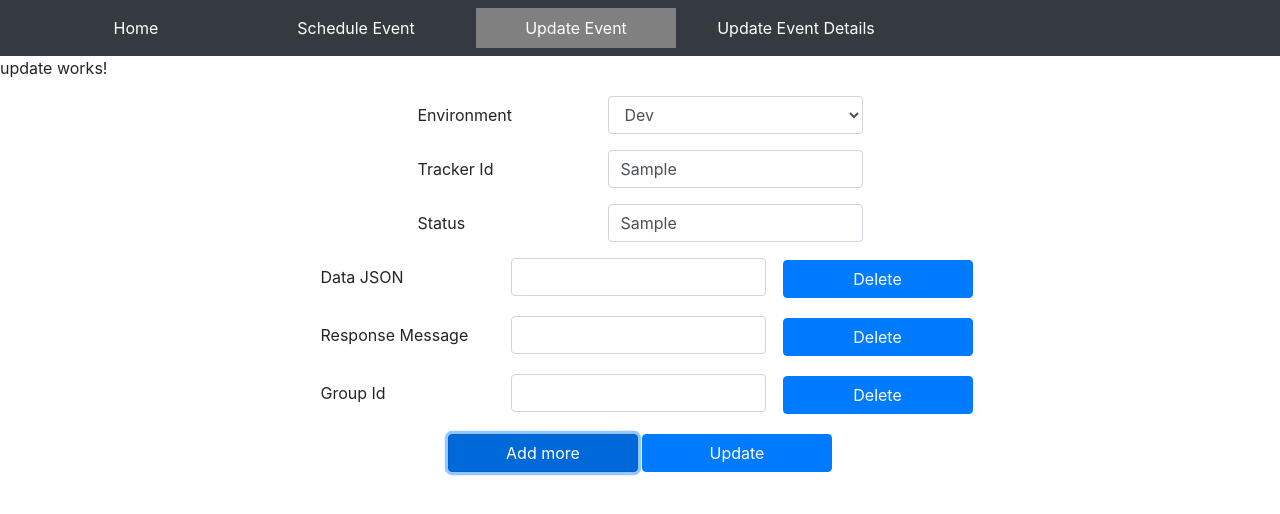
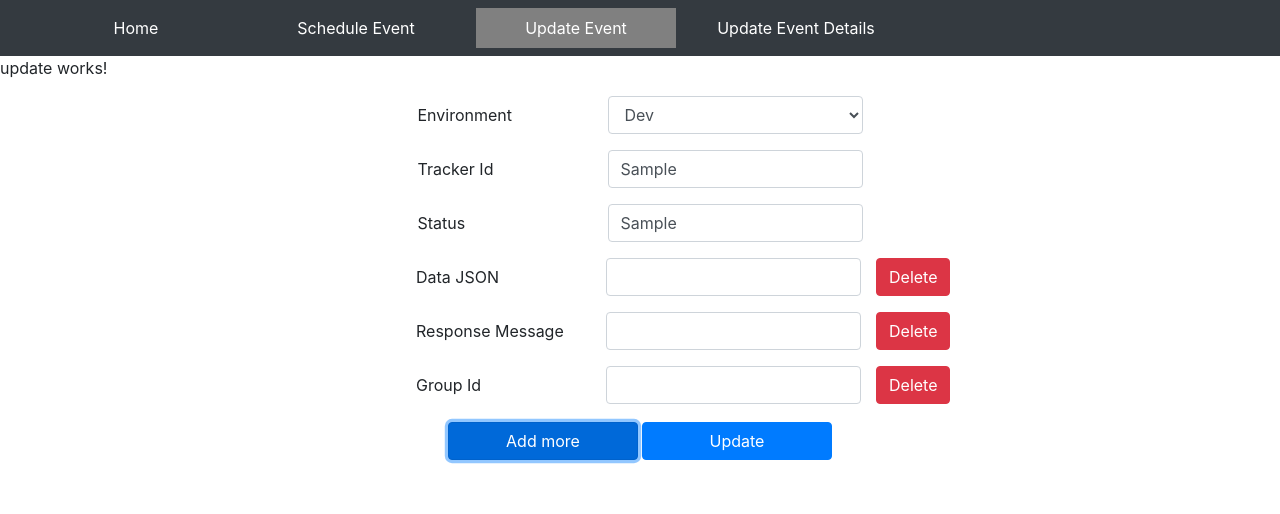
Before and after one commit to tirthankar-kundu-persi/Event-Update-Utility, an Angular app: page /update in a window 1280 px wide. Both pictures are taken after typing "Sample", "Sample" into the empty fields and a click on the button "Add more". Shown: the top 514 px of the page. Built offline with nearby package versions, Linux system fonts and the light colour scheme.

Commit message:
Modified the layout of elements

```diff
--- a/src/app/update/update.component.html
+++ b/src/app/update/update.component.html
@@ -30,8 +30,13 @@
       </div>
     </div>
 
-    <div *ngIf="hideData" class="form-group row justify-content-center">
-      <label for="dataJson" class="col-sm-2 col-form-label">Data JSON</label>
+    <div *ngIf="hideData" class="form-group row justify-content-start">
+      <label
+        for="dataJson"
+        class="col-sm-2 col-form-label"
+        style="margin-left: 331px"
+        >Data JSON</label
+      >
       <div class="col-3">
         <input
           type="Text"
@@ -41,18 +46,16 @@
           name="data"
         />
       </div>
-      <button
-        type="button"
-        style="margin: 2px"
-        class="btn btn-primary col-2"
-        (click)="hide_data()"
-      >
+      <button type="button" class="btn btn-danger" (click)="hide_data()">
         Delete
       </button>
     </div>
 
-    <div *ngIf="hideResponse" class="form-group row justify-content-center">
-      <label for="responseMsg" class="col-sm-2 col-form-label"
+    <div *ngIf="hideResponse" class="form-group row justify-content-start">
+      <label
+        for="responseMsg"
+        class="col-sm-2 col-form-label"
+        style="margin-left: 331px"
         >Response Message</label
       >
       <div class="col-3">
@@ -64,18 +67,18 @@
           name="msg"
         />
       </div>
-      <button
-        type="button"
-        style="margin: 2px"
-        class="btn btn-primary col-2"
-        (click)="hide_res()"
-      >
+      <button type="button" class="btn btn-danger" (click)="hide_res()">
         Delete
       </button>
     </div>
 
-    <div *ngIf="hideGroup" class="form-group row justify-content-center">
-      <label for="groupId" class="col-sm-2 col-form-label">Group Id</label>
+    <div *ngIf="hideGroup" class="form-group row justify-content-start">
+      <label
+        for="groupId"
+        class="col-sm-2 col-form-label"
+        style="margin-left: 331px"
+        >Group Id</label
+      >
       <div class="col-3">
         <input
           type="Text"
@@ -85,12 +88,7 @@
           name="group"
         />
       </div>
-      <button
-        type="button"
-        style="margin: 2px"
-        class="btn btn-primary col-2"
-        (click)="hide_group()"
-      >
+      <button type="button" class="btn btn-danger" (click)="hide_group()">
         Delete
       </button>
     </div>
```
